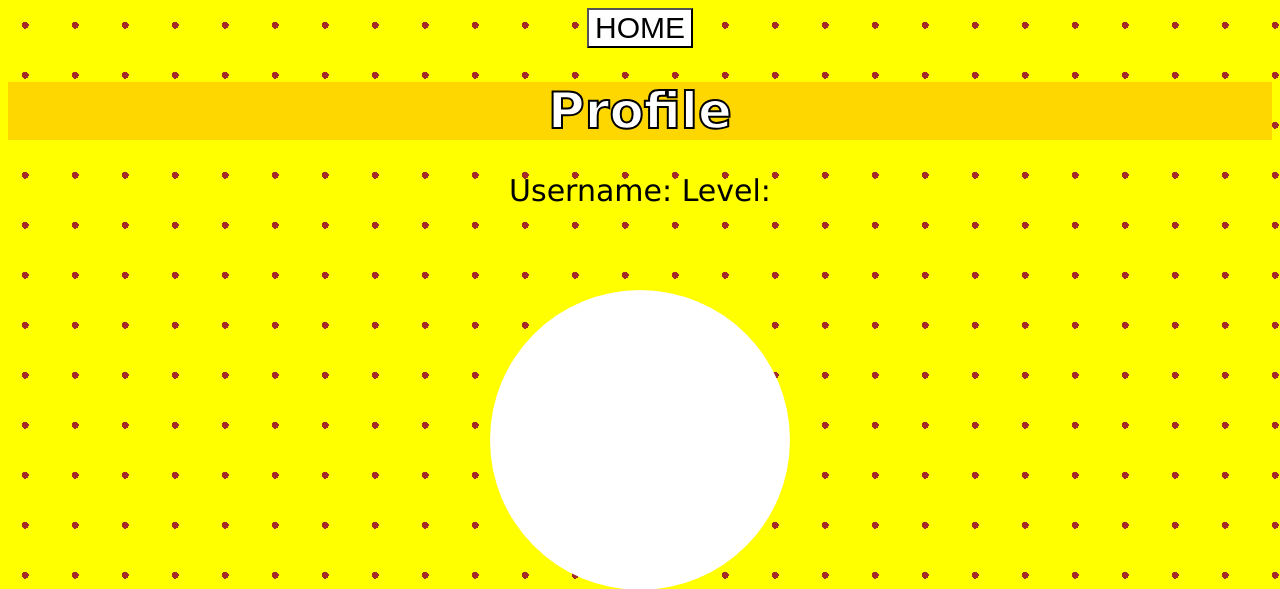
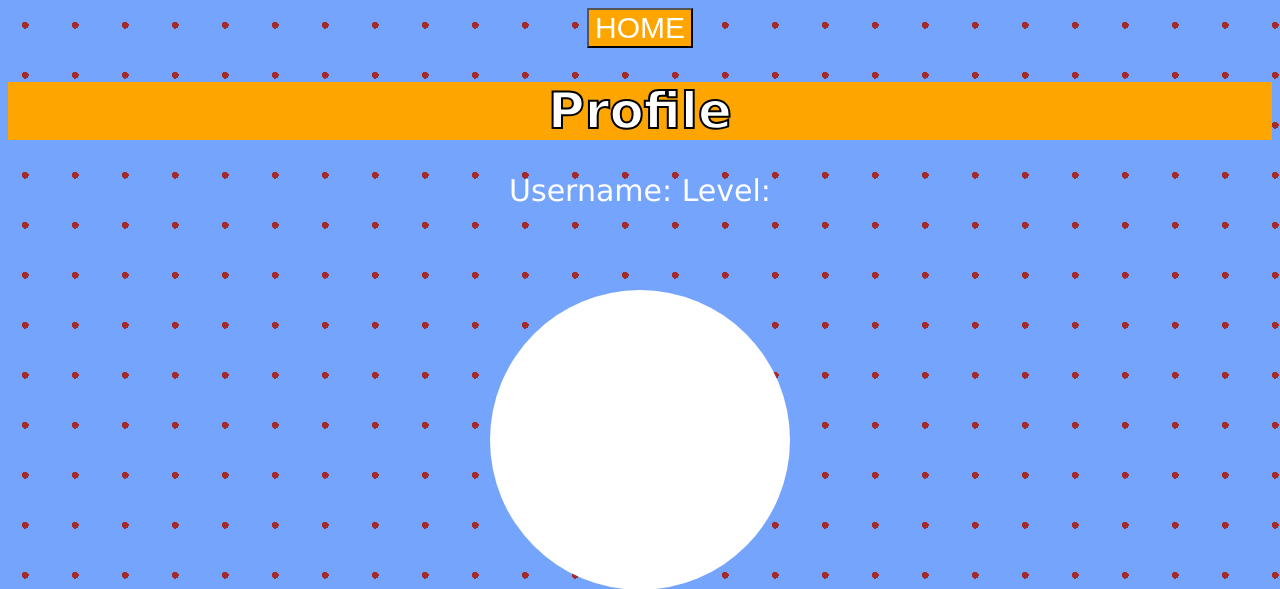
Before and after one commit to Ashley2n/GreenHorns, a Flask app: template client/templates/profile/index.html in a window 1280 px wide. Shown: the top 589 px of the page. Run offline with Flask 3, Linux system fonts and the light colour scheme; the template is opened without the code that fills it, so the values that code supplies are empty.

Commit message:
updated style

```diff
--- a/client/templates/profile/index.html
+++ b/client/templates/profile/index.html
@@ -9,14 +9,15 @@
             font-family: Verdana, sans-serif;
             font-size: 50px;
             color: white;
-            background-color: gold;
+            background-color: orange;
             -webkit-text-stroke-width: 2px;
             -webkit-text-stroke-color: black;
         }
 
         body {
+            color: white;
             font-family: Verdana, sans-serif;
-            background-color: yellow;
+            background-color: #75a4fc;
             background-image: radial-gradient(brown 10%, transparent 10%);
             background-size: 50px 50px;
             text-align: center;
@@ -36,9 +37,10 @@
         }
 
         button {
+            color: white;
             font-size: 30px;
             font-family: Arial, sans-serif;
-            background-color: white;
+            background-color: orange;
             cursor: pointer;
             margin-left: 0px;
         }
```
